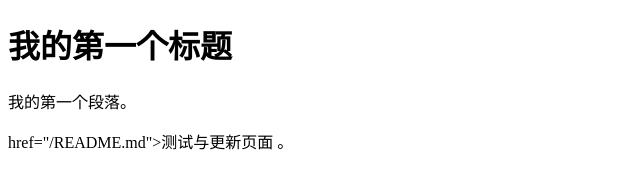
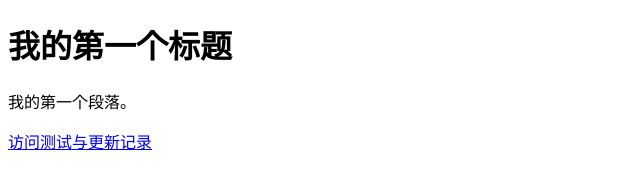
Before and after one commit to liguozhengd/871.github.io, a plain HTML site: page index.html in a window 1280 px wide. Shown: the whole page, without its empty margins (0-640 px from the left). Drawn offline with Linux system fonts and the light colour scheme.

Commit message:
Update index.html

```diff
--- a/index.html
+++ b/index.html
@@ -7,6 +7,7 @@
 <body>
     <h1>我的第一个标题</h1>
     <p>我的第一个段落。</p>
-</a> href="/README.md">测试与更新页面</a> 。</p>
+
+<a href="/README.md">访问测试与更新记录</a>
 </body>
 </html>
```
